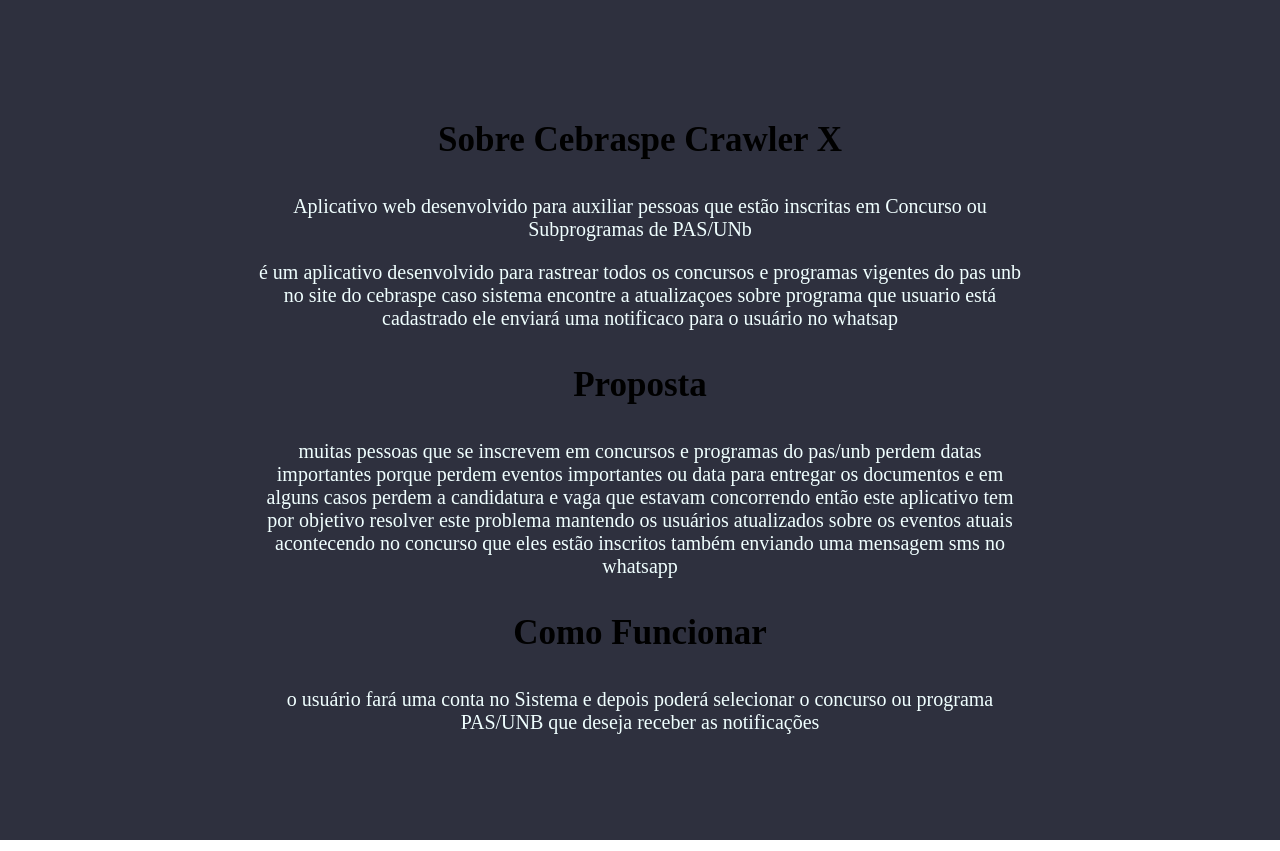
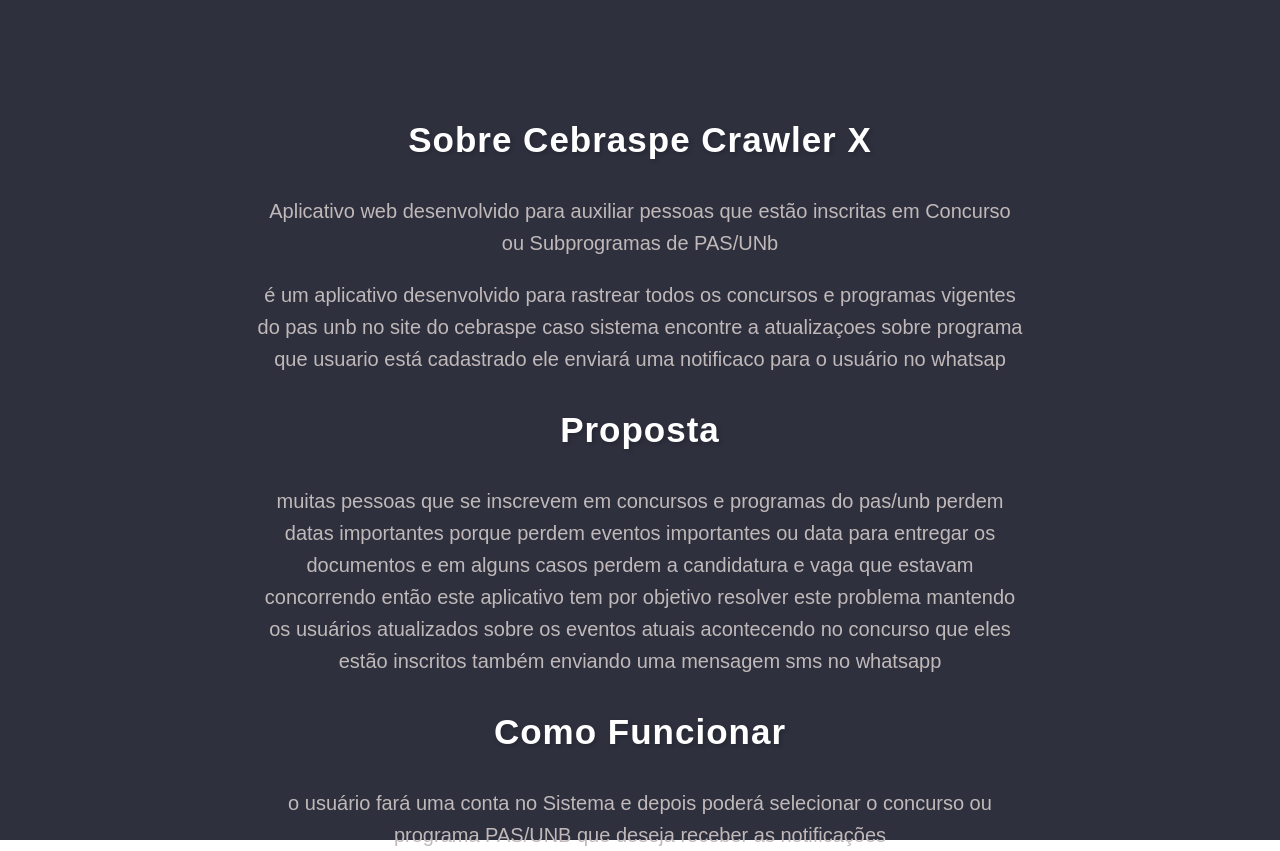
Before and after one commit to hannanhunny01/CebraspeCrawlerX-FrontEnd, a React (Vite) app in the folder frontend/: page / in a window 1280 px wide. Shown: the part 780-1631 px from the top of the page. Built offline with nearby package versions, Linux system fonts and the light colour scheme.

Commit message:
finalizing home page

```diff
--- a/frontend/src/pages/home/home.css
+++ b/frontend/src/pages/home/home.css
@@ -1,17 +1,25 @@
 .main-home-text {
     text-align: center;
     max-width: 60%;
-    margin: 0 auto; /* This will center the element horizontally */
-    height:90vh;
-
+    margin: 0 auto;
+    height: 90vh;
+    font-family: 'Your Chosen Font', sans-serif;
 }
 
 .main-home-text h3 {
     font-size: 35px;
-    color: black;
+    color: #ffffff;
+    text-shadow: 2px 2px 4px rgba(0, 0, 0, 0.2);
+    letter-spacing: 1px;
+    transition: color 0.3s ease-in-out;
+}
+
+.main-home-text h3:hover {
+    color: #ff6347; /* Change to a color of your choice on hover */
 }
 
 .main-home-text p {
     font-size: 20px;
-    color: azure;
+    color: #c1b9b9;
+    line-height: 1.6;
 }
```
Also changed, not shown: frontend/src/pages/login/login.css (added), frontend/src/pages/login/login.jsx (added).
